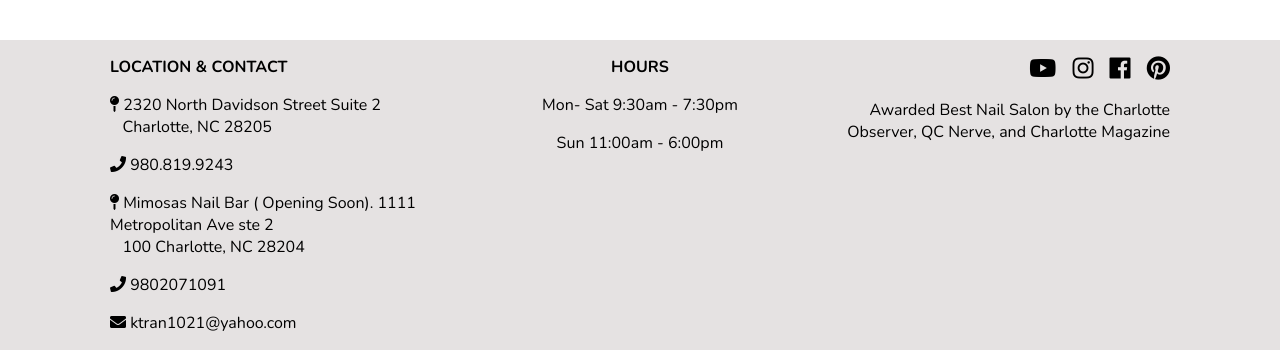
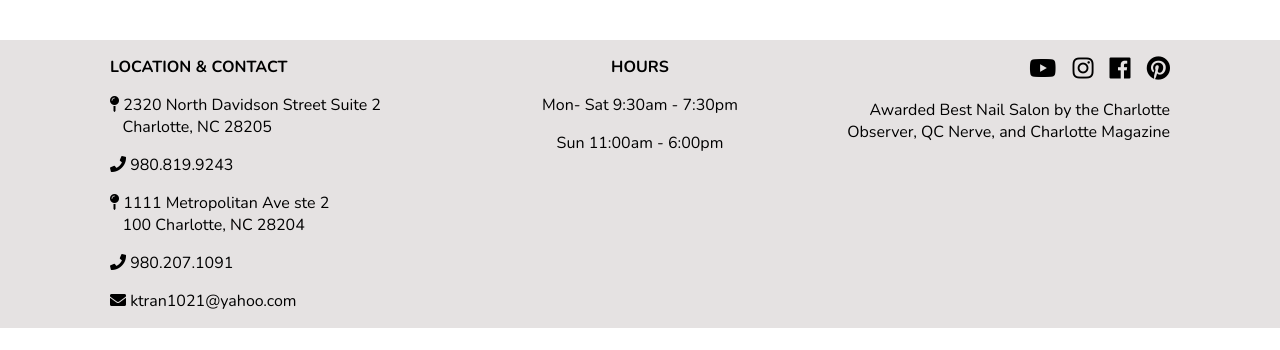
Before and after one commit to mimosasnailbar/mimosas, a Jekyll site: the page built from index.md, in a window 1280 px wide and 900 px high, scrolled down 1071 px, cut to the strip 550-900 px from the top of the window. Built offline with Jekyll 4.4.1, drawn with Linux system fonts in a browser that asks for light colours; nearby versions of some CDN libraries; after the commit the page ends 1949 px from its top, so only the background shows below that.

Commit message:
Updated 1 file via CloudCannon.

```diff
--- a/_layouts/default.html
+++ b/_layouts/default.html
@@ -54,13 +54,12 @@
 					</a>
 										<a href="https://maps.google.com/?q=2320 North Davidson Street Suite 2, Charlotte, NC 28205" class="editable footer__address">
 						<p>
-							<i class="fas fa-map-pin"></i>&nbsp;Mimosas Nail Bar ( Opening Soon).
-1111 Metropolitan Ave ste
+							<i class="fas fa-map-pin"></i>&nbsp;1111 Metropolitan Ave ste
 							2<br />&nbsp; &nbsp;100 Charlotte, NC 28204
 						</p>
 					</a>
 					<a href="tel:9802071091" class="editable">
-						<i class="fas fa-phone"></i>&nbsp;9802071091<br />
+						<i class="fas fa-phone"></i>&nbsp;980.207.1091<br />
 					</a>
 					<p class="editable">
 						<i class="fas fa-envelope"></i> ktran1021@yahoo.com<br />
```
